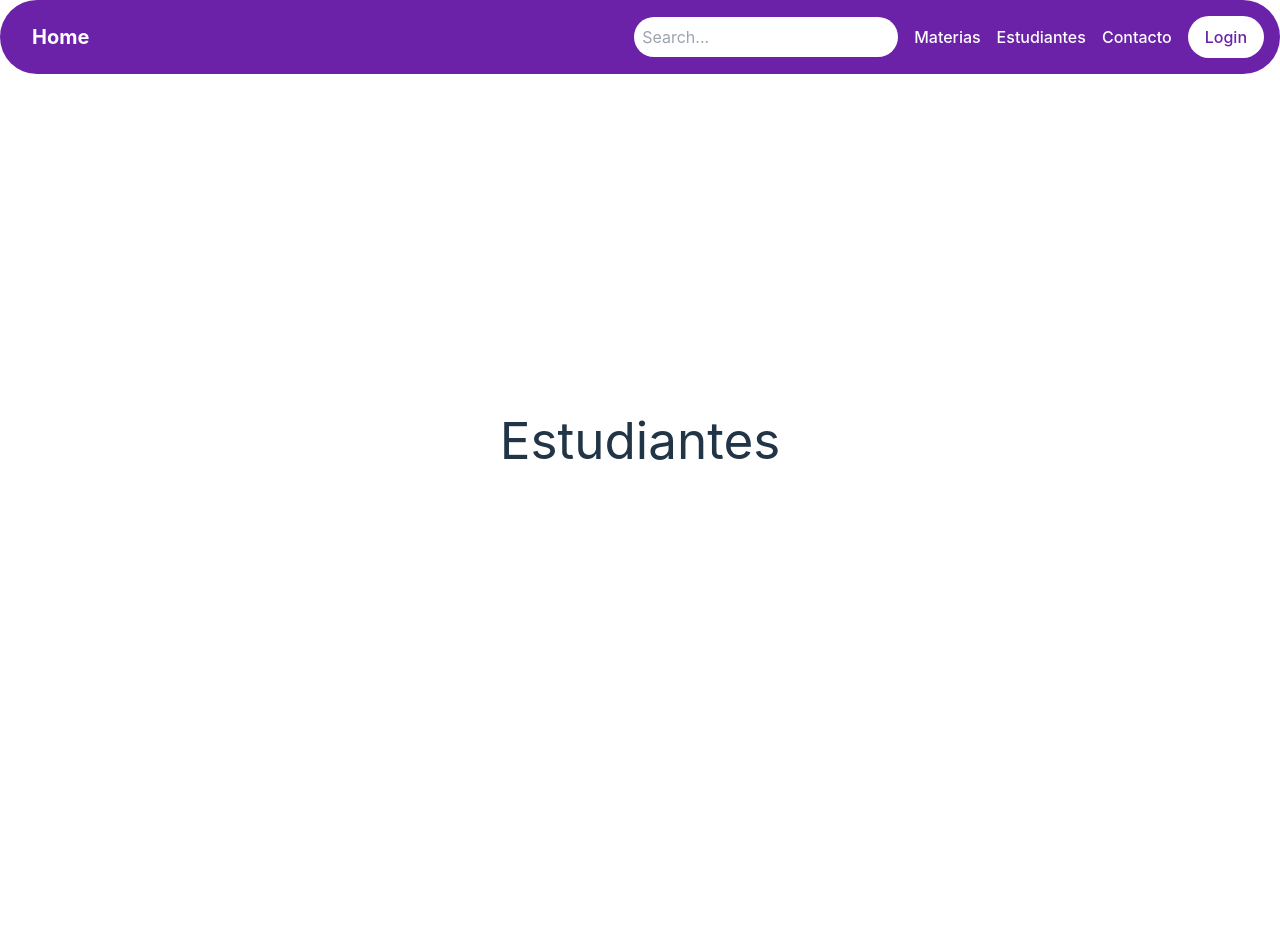
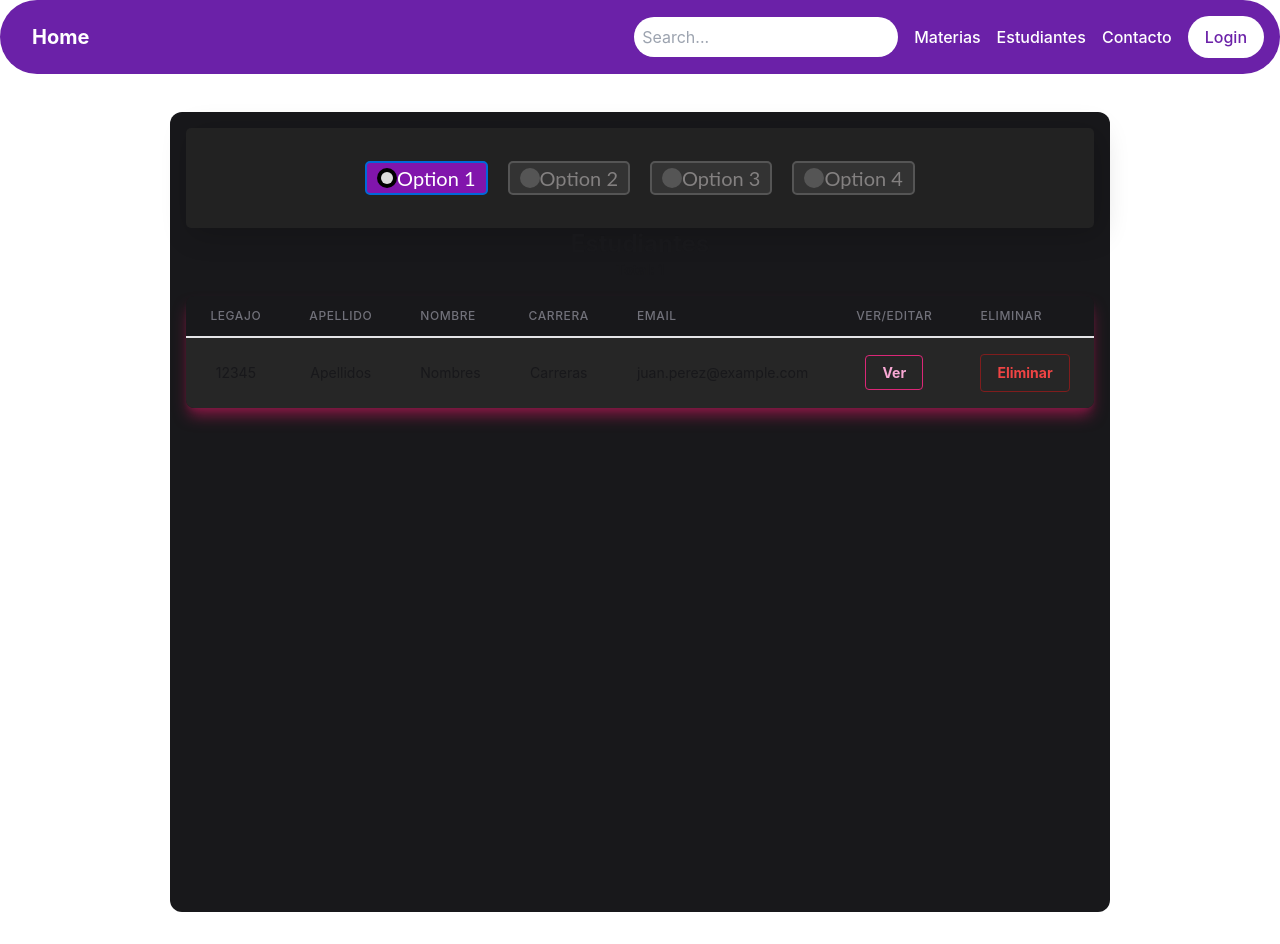
Before and after one commit to gerogabas/ProyectoKiosko, a React (Vite) app: page /estudiantes in a window 1280 px wide. Before the commit the page ends 800 px from the top, so only its background shows below. Built offline with nearby package versions, Linux system fonts and the light colour scheme; no server answers.

Commit message:
Memes & filtro con switch

```diff
--- /dev/null
+++ b/src/Front/Components/FiltroConSwitch.jsx
@@ -0,0 +1,41 @@
+import { useState } from "react";
+import "../../assets/FiltroConSwitch.css";
+export default function FiltroConSwitch({ options, onChange }) {
+
+  if (!options) {
+    options = [
+      { value: "option1", label: "Option 1" },
+      { value: "option2", label: "Option 2" },
+      { value: "option3", label: "Option 3" },
+      { value: "option4", label: "Option 4" },
+    ];
+  }
+
+  const [selectedOption, setSelectedOption] = useState(options[0].value);
+
+  const handleOptionChange = (value) => {
+    setSelectedOption(value);
+    onChange(value);
+  };
+
+  return (
+    <div className="filtro-con-switch">
+        {options.map((option, index) => (
+          <div key={index}>
+            <input
+              type="radio"
+              name="select"
+              id={`option-${index}`}
+              value={option.value}
+              checked={selectedOption === option.value}
+              onChange={() => handleOptionChange(option.value)}
+            />
+            <label htmlFor={`option-${index}`} className={`option option-${index}`}>
+              <div className="dot"></div>
+              <span>{option.label}</span>
+            </label>
+          </div>
+        ))}
+      </div>
+  );
+}
--- /dev/null
+++ b/src/Front/Components/ModalConfirmacion.jsx
@@ -0,0 +1,45 @@
+import React, { useState } from "react";
+
+export default function ModalConfirmacion({ isOpen, onClose, onConfirm, identifier, entityName }) {
+  const [input, setInput] = useState("");
+
+  const handleConfirm = () => {
+    if (input === identifier) {
+      onConfirm();
+      onClose();
+    } else {
+      alert(`${entityName} incorrecto.`);
+    }
+  };
+
+  if (!isOpen) return null;
+
+  return (
+    <div className="fixed inset-0 bg-gray-800 bg-opacity-75 flex items-center justify-center">
+      <div className="bg-white p-4 rounded">
+        <h2 className="text-xl font-bold mb-4">Confirmar Eliminación</h2>
+        <p className="mb-4">Escribe el identificador del {entityName} para confirmar:</p>
+        <input
+          type="text"
+          value={input}
+          onChange={(e) => setInput(e.target.value)}
+          className="border p-2 mb-4 w-full"
+        />
+        <div className="flex justify-end">
+          <button
+            onClick={onClose}
+            className="bg-gray-500 hover:bg-gray-700 text-white font-bold py-2 px-4 rounded mr-2"
+          >
+            Cancelar
+          </button>
+          <button
+            onClick={handleConfirm}
+            className="bg-red-500 hover:bg-red-700 text-white font-bold py-2 px-4 rounded"
+          >
+            Confirmar
+          </button>
+        </div>
+      </div>
+    </div>
+  );
+}
--- a/src/Front/EstudiantesAdmin.jsx
+++ b/src/Front/EstudiantesAdmin.jsx
@@ -1,8 +1,116 @@
+import React, { useState, useEffect } from "react";
+
+
 function EstudiantesAdmin() {
+  const [estudiantes, setEstudiantes] = useState([]);
+  const [filtro, setFiltro] = useState("");
+  const [filtroTipo, setFiltroTipo] = useState("todos");
+  const [editando, setEditando] = useState(null);
+  const [nuevoEstudiante, setNuevoEstudiante] = useState({});
+
+  useEffect(() => {
+    fetchEstudiantes();
+  }, []);
+
+  const fetchEstudiantes = async () => {
+    const response = await axios.get("http://127.0.0.1:8000/estudiantes/");
+    setEstudiantes(response.data);
+  };
+
+  const handleEliminar = async (id) => {
+    await axios.delete(`http://127.0.0.1:8000/estudiantes/${id}`);
+    fetchEstudiantes();
+  };
+
+  const handleEditar = async (id, datos) => {
+    await axios.put(`http://127.0.0.1:8000/estudiantes/${id}`, datos);
+    fetchEstudiantes();
+  };
+
+  const handleGuardar = async () => {
+    if (editando) {
+      handleEditar(editando, nuevoEstudiante);
+    }
+    setEditando(null);
+    setNuevoEstudiante({});
+  };
+
+  const handleFiltro = (e) => {
+    setFiltro(e.target.value);
+  };
+
+  const handleFiltroTipo = (e) => {
+    setFiltroTipo(e.target.value);
+  };
+
+  const estudiantesFiltrados = estudiantes.filter((estudiante) => {
+    if (filtroTipo === "legajo") {
+      return estudiante.legajo.toString().includes(filtro);
+    } else if (filtroTipo === "apellido") {
+      return estudiante.apellido.toLowerCase().includes(filtro.toLowerCase());
+    } else {
+      return true;
+    }
+  });
+
   return (
     <div>
-      <h1>Estudiantes</h1>
+      <h1>Administrar Estudiantes</h1>
+      <div>
+        <label>
+          Filtrar por:
+          <select value={filtroTipo} onChange={handleFiltroTipo}>
+            <option value="todos">Todos</option>
+            <option value="legajo">Legajo</option>
+            <option value="apellido">Apellido</option>
+          </select>
+        </label>
+        <input type="text" value={filtro} onChange={handleFiltro} placeholder="Buscar..." />
+      </div>
+      <table>
+        <thead>
+          <tr>
+            <th>Legajo</th>
+            <th>Nombre</th>
+            <th>Apellido</th>
+            <th>Acciones</th>
+          </tr>
+        </thead>
+        <tbody>
+          {estudiantesFiltrados.map((estudiante) => (
+            <tr key={estudiante.id}>
+              <td>{estudiante.legajo}</td>
+              <td>{estudiante.nombre}</td>
+              <td>{estudiante.apellido}</td>
+              <td>
+                <button onClick={() => setEditando(estudiante.id)}>Editar</button>
+                <button onClick={() => handleEliminar(estudiante.id)}>Eliminar</button>
+              </td>
+            </tr>
+          ))}
+        </tbody>
+      </table>
+      {editando && (
+        <div>
+          <h2>Editar Estudiante</h2>
+          <input
+            type="text"
+            placeholder="Nombre"
+            value={nuevoEstudiante.nombre || ""}
+            onChange={(e) => setNuevoEstudiante({ ...nuevoEstudiante, nombre: e.target.value })}
+          />
+          <input
+            type="text"
+            placeholder="Apellido"
+            value={nuevoEstudiante.apellido || ""}
+            onChange={(e) => setNuevoEstudiante({ ...nuevoEstudiante, apellido: e.target.value })}
+          />
+          <button onClick={handleGuardar}>Guardar</button>
+          <button onClick={() => setEditando(null)}>Cancelar</button>
+        </div>
+      )}
     </div>
   );
 }
+
 export default EstudiantesAdmin;
--- a/src/Front/EstudiantesLista.jsx
+++ b/src/Front/EstudiantesLista.jsx
@@ -1,57 +1,97 @@
-import React from "react";
+import React, { useState } from "react";
 import { Link } from "react-router-dom";
-import Tabla from "./Components/Table.jsx";
+import Tabla from "./Components/Table";
+import ModalConfirmacion from "./Components/ModalConfirmacion";
+import RadioButton from "./Components/FiltroConSwitch";
 
-const btn ="bg-transparent hover:bg-pink-900 text-pink-300 font-semibold hover:text-white py-2 px-4 border border-pink-600 hover:border-transparent rounded"
-
+const btn1 = "bg-transparent hover:bg-pink-900 text-pink-300 hover:text-white py-2 px-4 rounded font-bold border border-pink-600 hover:border-transparent ";
+const btn2 = "bg-transparent hover:bg-red-700  text-red-500  hover:text-white py-2 px-4 rounded font-bold border border-red-900 hover:border-transparent hover:";
 const columnas = [
   { header: "Legajo", accessor: "legajo" },
   { header: "Apellido", accessor: "apellido" },
   { header: "Nombre", accessor: "nombre" },
   { header: "Carrera", accessor: "carrera" },
   { header: "Email", accessor: "email" },
-  { header: "+Info", accessor: "ver" }, // <-------------------- esto es muy god
+  { header: "Ver/Editar", accessor: "ver" },
+  { header: "Eliminar", accessor: "eliminar" },
 ];
 
-export default function EstudiantesLista({ estudiantes }) {
-  //estudiantes = estudiantesHardcoded;
+export default function EstudiantesLista({ estudiantes, onEliminar }) {
+  const [isModalOpen, setIsModalOpen] = useState(false);
+  const [selectedLegajo, setSelectedLegajo] = useState(null);
 
-  // es tremen2 este codigo pa
-  if (!estudiantes) return <div>Error al acceder a los estudiantes...</div>;
-  else if (estudiantes.length === 0)
+  //data para testeo
+
+  if (!estudiantes) {
+    estudiantes = [
+      {
+        nombre: "Nombres",
+        apellido: "Apellidos",
+        legajo: "12345",
+        edad: 20,
+        carrera: "Carreras",
+        email: "juan.perez@example.com",
+        telefono: "123-456-7890",
+        direccion: "Calle Falsa 123, Ciudad, País",
+        materias: [
+          { nombre: "Álgebra", nota: "A" },
+          { nombre: "Cálculo", nota: "B" },
+          { nombre: "Estadística", nota: "A" },
+        ],
+      }
+    ];
+    //return <div>Error al acceder a los estudiantes...</div>;
+  }
+  else if (estudiantes.length === 0){
     return <div>No hay estudiantes en la bdd...</div>;
+  }
+
+  const handleEliminarClick = (legajo) => {
+    setSelectedLegajo(legajo);
+    setIsModalOpen(true);
+  };
+
+  const handleConfirm = async () => {
+    try {
+      const response = await fetch(`/api/estudiantes/${selectedLegajo}`, {
+        method: 'DELETE',
+      });
+      if (!response.ok) {
+        throw new Error('Error al eliminar el estudiante');
+      }
+      onEliminar(selectedLegajo);  // Actualizar la lista en el componente App
+    } catch (error) {
+      console.error("Error al eliminar el estudiante:", error);
+    }
+  };
+
   const datos = estudiantes.map((estudiante) => ({
     ...estudiante,
     ver: (
       <Link
         to={`/estudiantes/${estudiante.legajo}`}
-        className={btn}
+        className={btn1}
       > Ver </Link>
-    )
+    ),
+    eliminar: (
+      <button
+        onClick={() => handleEliminarClick(estudiante.legajo)}
+        className={`${btn2} hover:shadow-lg hover:shadow-red-600`}
+      > Eliminar </button>
+    ),
   }));
 
   return (
     <div className="min-h-screen bg-zinc-900 p-4 rounded-xl">
+      <RadioButton />
       <Tabla title={"Estudiantes"} columnas={columnas} datos={datos} />
+      <ModalConfirmacion
+        isOpen={isModalOpen}
+        onClose={() => setIsModalOpen(false)}
+        onConfirm={handleConfirm}
+        identifier={selectedLegajo}
+        entityName="estudiante"
+      />
     </div>
   );
 }
-
-//data para testeo
-// const estudiantesHardcoded = [
-//   {
-//     nombre: "Juan",
-//     apellido: "Pérez",
-//     legajo: "12345",
-//     edad: 20,
-//     carrera: "Matemáticas",
-//     email: "juan.perez@example.com",
-//     telefono: "123-456-7890",
-//     direccion: "Calle Falsa 123, Ciudad, País",
-//     materias: [
-//       { nombre: "Álgebra", nota: "A" },
-//       { nombre: "Cálculo", nota: "B" },
-//       { nombre: "Estadística", nota: "A" },
-//     ],
-//   }
-// ];
--- /dev/null
+++ b/src/assets/FiltroConSwitch.css
@@ -0,0 +1,81 @@
+.filtro-con-switch * {
+  margin: 0;
+  padding: 0;
+  box-sizing: border-box;
+  font-family: "Lato", sans-serif;
+}
+
+.filtro-con-switch {
+  display: flex;
+  background: #222;
+  height: 100px;
+  align-items: center;
+  justify-content: center;
+  border-radius: 5px;
+  padding: 20px 15px;
+  box-shadow: 5px 5px 30px rgba(0, 0, 0, 0.2);
+}
+
+.filtro-con-switch .option {
+  background: #333;
+  height: 100%;
+  display: flex;
+  align-items: center;
+  justify-content: space-evenly;
+  margin: 0 10px;
+  border-radius: 5px;
+  cursor: pointer;
+  padding: 0 10px;
+  border: 2px solid #555;
+  transition: all 0.3s ease;
+  flex-grow: 1;
+}
+
+.filtro-con-switch .option .dot {
+  height: 20px;
+  width: 20px;
+  background: #555;
+  border-radius: 50%;
+  position: relative;
+}
+
+.filtro-con-switch .option .dot::before {
+  position: absolute;
+  content: "";
+  top: 4px;
+  left: 4px;
+  width: 12px;
+  height: 12px;
+  background: #ddd;
+  border-radius: 50%;
+  opacity: 0;
+  transform: scale(1.5);
+  transition: all 0.3s ease;
+}
+
+.filtro-con-switch input[type="radio"] {
+  display: none;
+}
+
+.filtro-con-switch input[type="radio"]:checked + label {
+  border-color: #0069d9;
+  background: #8115ac;
+}
+
+.filtro-con-switch input[type="radio"]:checked + label .dot {
+  background: #000000;
+}
+
+.filtro-con-switch input[type="radio"]:checked + label .dot::before {
+  opacity: 1;
+  transform: scale(1);
+}
+
+.filtro-con-switch .option span {
+  font-size: 20px;
+  color: #838080;
+}
+
+.filtro-con-switch input[type="radio"]:checked + label span {
+  color: #fff;
+}
--- a/src/main.jsx
+++ b/src/main.jsx
@@ -51,8 +51,8 @@ const App = () => {
         { path: "/login", element: <LoginForm /> },
         { path: "/signUp", element: <SignUpForm /> },
         { path: "/materias", element: <Materias /> },
-        { path: "/estudiantes", element: <EstudiantesAdmin /> },
-        { path: "/estudiantes/todos", element: <EstudiantesLista estudiantes={estudiantes} /> },
+        { path: "/estudiantes/admin", element: <EstudiantesAdmin /> },
+        { path: "/estudiantes", element: <EstudiantesLista estudiantes={estudiantes} /> },
         { path: "/estudiantes/:legajo", element: <EstudiantesDetail estudiantes={estudiantes} /> },
         { path: "/contact", element: <ContactUsPage /> }
       ]
```
